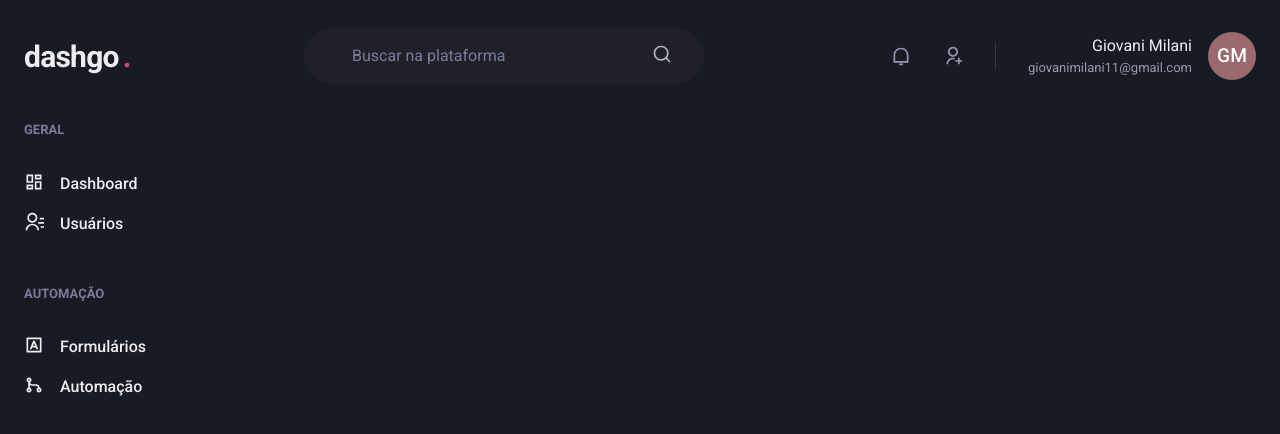
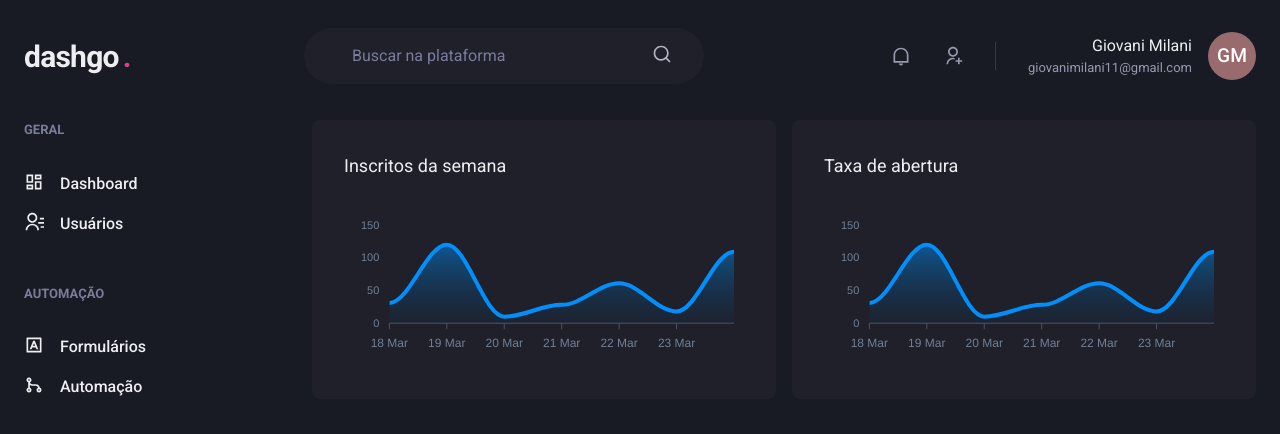
Before and after one commit to GiovaniHMilani/dashgo-ignite, a Next.js app: page /dashboard in a window 1280 px wide. Shown: the top 434 px of the page. Built offline with nearby package versions, Linux system fonts and the light colour scheme.

Commit message:
feat: finalized screen to dashboard

```diff
--- a/package.json
+++ b/package.json
@@ -12,9 +12,11 @@
     "@chakra-ui/react": "^1.6.1",
     "@emotion/react": "^11.4.0",
     "@emotion/styled": "^11.3.0",
+    "apexcharts": "^3.26.2",
     "framer-motion": "^4.1.13",
     "next": "10.2.0",
     "react": "17.0.2",
+    "react-apexcharts": "^1.3.9",
     "react-dom": "17.0.2",
     "react-icons": "^4.2.0"
   },
--- a/src/pages/dashboard.tsx
+++ b/src/pages/dashboard.tsx
@@ -1,23 +1,93 @@
-import { Flex } from "@chakra-ui/react";
+import { Flex, SimpleGrid, Box, Text, theme } from "@chakra-ui/react";
+import { ApexOptions } from "apexcharts";
+import dynamic from 'next/dynamic';
 import { Header } from "../components/Header";
 import { Sidebar } from "../components/Sidebar";
 
+const Chart = dynamic(() => import('react-apexcharts'), {
+  ssr: false
+})
+
+const options: ApexOptions = {
+  chart: {
+    toolbar: {
+      show: false,
+    },
+    zoom: {
+      enabled: false,
+    },
+    foreColor: theme.colors.gray[500]
+  },
+  grid: {
+    show: false,
+  },
+  dataLabels: {
+    enabled: false,
+  },
+  tooltip: {
+    enabled: false
+  },
+  xaxis: {
+    type: 'datetime',
+    axisBorder: {
+      color: theme.colors.gray[600]
+    },
+    axisTicks: {
+      color: theme.colors.gray[600]
+    },
+    categories: [
+      '2021-03-18T00:00:00.000Z',
+      '2021-03-19T00:00:00.000Z',
+      '2021-03-20T00:00:00.000Z',
+      '2021-03-21T00:00:00.000Z',
+      '2021-03-22T00:00:00.000Z',
+      '2021-03-23T00:00:00.000Z',
+      '2021-03-24T00:00:00.000Z',
+    ]
+  },
+  fill: {
+    opacity:0.3,
+    type: 'gradient',
+    gradient: {
+      shade: 'dark',
+      opacityFrom: 0.7,
+      opacityTo: 0.3
+    }
+  }
+};
+
+const series = [
+  { name: 'series1', data: [31, 120, 10, 28, 61, 18, 109] }
+];
+
 export default function Dashboard() {
-  return(
-    <Flex
-      direction="column"
-      h="100vh"
-    >
+  return (
+    <Flex direction="column" h="100vh">
       <Header />
 
-      <Flex
-        w="100%"
-        my="6"
-        maxWidth={1480}
-        mx="auto"
-        px="6"
-      >
+      <Flex w="100%" my="6" maxWidth={1480} mx="auto" px="6">
         <Sidebar />
+
+        <SimpleGrid flex="1" gap="4" minChildWidth="320px" align="flex-start">
+          <Box
+            p="8"
+            bg="gray.800"
+            borderRadius={8}
+            pb="4"
+          >
+            <Text fontSize="lg" mb="4">Inscritos da semana</Text>
+            <Chart options={options} series={series} type="area" height={160} />
+          </Box>
+          <Box
+            p="8"
+            bg="gray.800"
+            borderRadius={8}
+            pb="4"
+          >
+            <Text fontSize="lg" mb="4">Taxa de abertura</Text>
+            <Chart options={options} series={series} type="area" height={160} />
+          </Box>
+        </SimpleGrid>
       </Flex>
     </Flex>
   );
```
Also changed, not shown: 1 other file (tests, documents, lock files or other folders).
